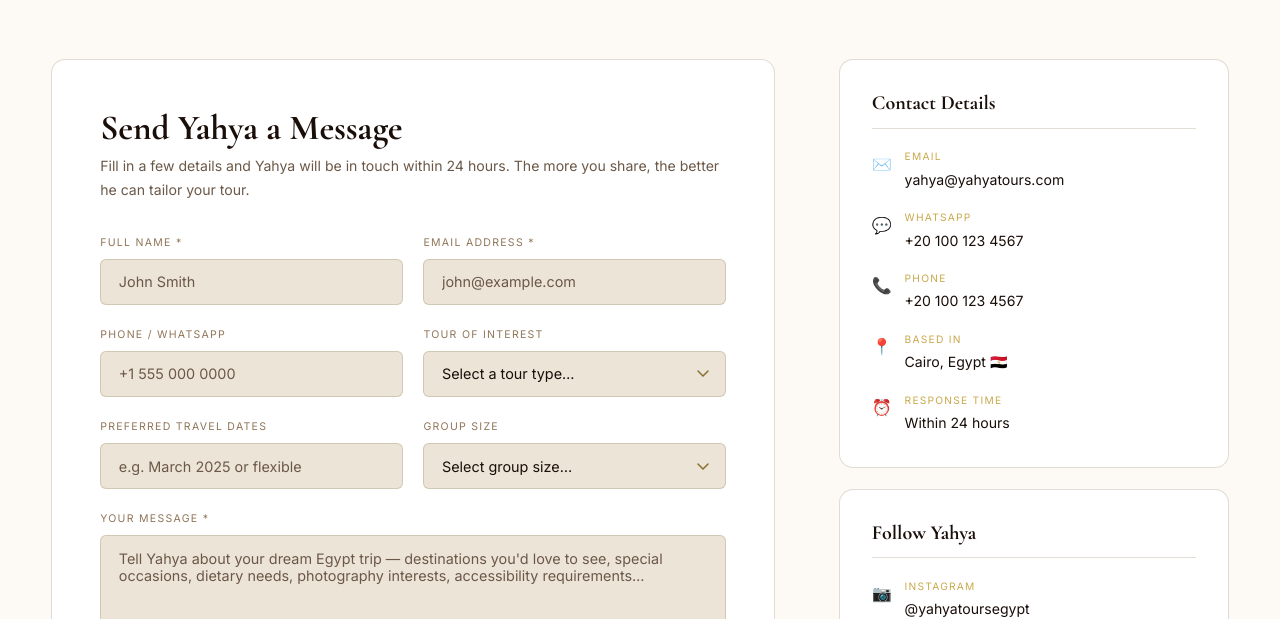
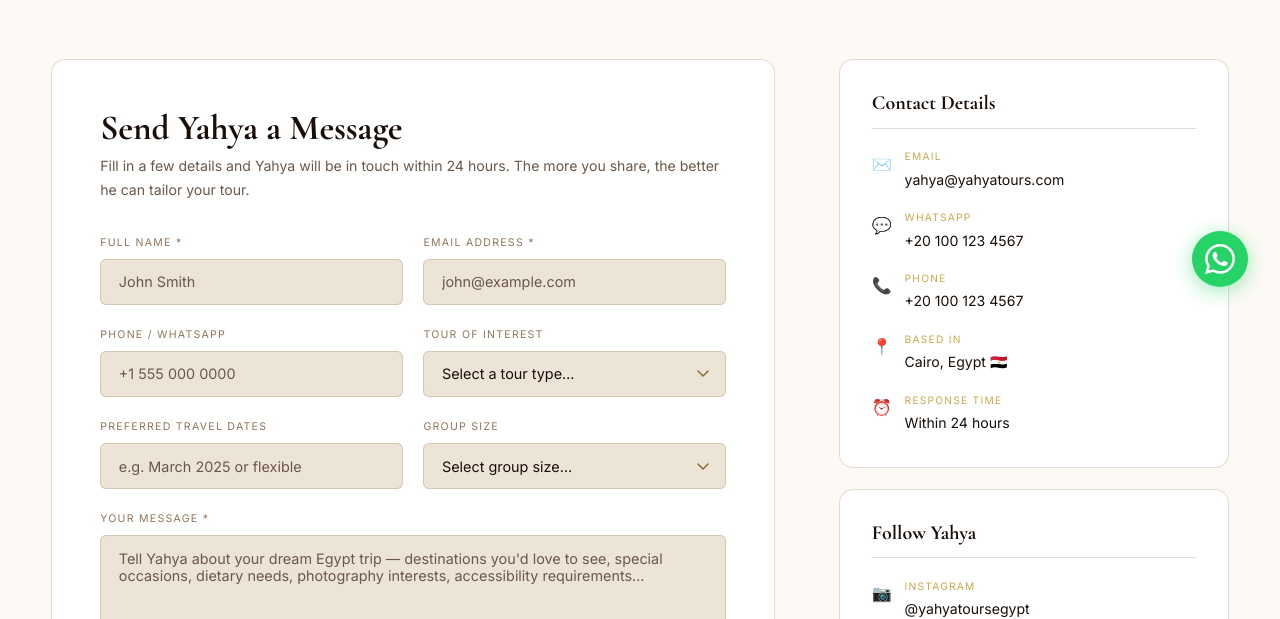
Before and after one commit to YousefEdriss/TourGuideSite, a plain HTML site: page contact.html in a window 1280 px wide. Shown: the part 481-1100 px from the top of the page. Drawn offline with nearby package versions, Linux system fonts and the light colour scheme.

Commit message:
Add WhatsApp floating button on all pages
Fixed green WhatsApp button (bottom-right) linking to +201555691256.
Stays visible while scrolling on all three pages.

Co-Authored-By: Claude Sonnet 4.6 <noreply@anthropic.com>

```diff
--- a/contact.html
+++ b/contact.html
@@ -368,5 +368,9 @@
 <div id="toast"></div>
 
 <script src="script.js"></script>
+
+<a href="https://wa.me/201555691256" class="whatsapp-float" target="_blank" rel="noopener" aria-label="Chat on WhatsApp">
+  <svg viewBox="0 0 24 24" xmlns="http://www.w3.org/2000/svg"><path d="M17.472 14.382c-.297-.149-1.758-.867-2.03-.967-.273-.099-.471-.148-.67.15-.197.297-.767.966-.94 1.164-.173.199-.347.223-.644.075-.297-.15-1.255-.463-2.39-1.475-.883-.788-1.48-1.761-1.653-2.059-.173-.297-.018-.458.13-.606.134-.133.298-.347.446-.52.149-.174.198-.298.298-.497.099-.198.05-.371-.025-.52-.075-.149-.669-1.612-.916-2.207-.242-.579-.487-.5-.669-.51-.173-.008-.371-.01-.57-.01-.198 0-.52.074-.792.372-.272.297-1.04 1.016-1.04 2.479 0 1.462 1.065 2.875 1.213 3.074.149.198 2.096 3.2 5.077 4.487.709.306 1.262.489 1.694.625.712.227 1.36.195 1.871.118.571-.085 1.758-.719 2.006-1.413.248-.694.248-1.289.173-1.413-.074-.124-.272-.198-.57-.347m-5.421 7.403h-.004a9.87 9.87 0 01-5.031-1.378l-.361-.214-3.741.982.998-3.648-.235-.374a9.86 9.86 0 01-1.51-5.26c.001-5.45 4.436-9.884 9.888-9.884 2.64 0 5.122 1.03 6.988 2.898a9.825 9.825 0 012.893 6.994c-.003 5.45-4.437 9.884-9.885 9.884m8.413-18.297A11.815 11.815 0 0012.05 0C5.495 0 .16 5.335.157 11.892c0 2.096.547 4.142 1.588 5.945L.057 24l6.305-1.654a11.882 11.882 0 005.683 1.448h.005c6.554 0 11.89-5.335 11.893-11.893a11.821 11.821 0 00-3.48-8.413z"/></svg>
+</a>
 </body>
 </html>
--- a/style.css
+++ b/style.css
@@ -405,6 +405,18 @@ textarea { resize:vertical; min-height:130px; }
 
 @keyframes shake { 0%,100%{transform:translateX(0)} 20%,60%{transform:translateX(-7px)} 40%,80%{transform:translateX(7px)} }
 
+/* ── WhatsApp Floating Button ── */
+.whatsapp-float {
+  position:fixed; bottom:2rem; right:2rem; z-index:9000;
+  width:56px; height:56px; border-radius:50%;
+  background:#25D366;
+  display:flex; align-items:center; justify-content:center;
+  box-shadow:0 4px 20px rgba(37,211,102,.45);
+  transition:transform var(--trans), box-shadow var(--trans);
+}
+.whatsapp-float:hover { transform:scale(1.12); box-shadow:0 6px 30px rgba(37,211,102,.6); }
+.whatsapp-float svg  { width:30px; height:30px; fill:#fff; }
+
 /* ============================================================
    THEME TOGGLE BUTTON
    ============================================================ */
```
Also changed, not shown: index.html (+4 -0 lines), reviews.html (+4 -0 lines).
